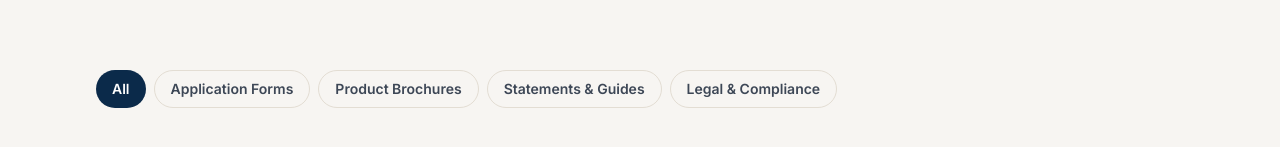
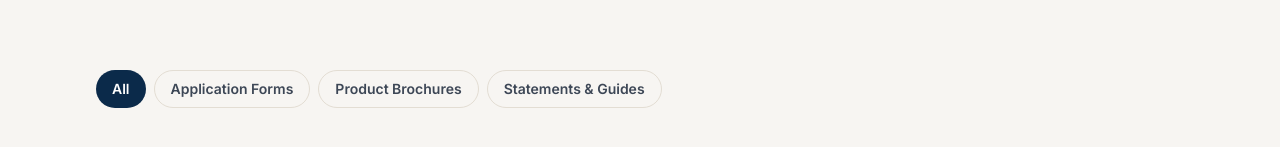
Before and after one commit to maximasprim/Bidii_Credit_V2, a React (Vite) app: page /downloads in a window 1280 px wide. Shown: the part 526-673 px from the top of the page. Built offline with nearby package versions, Linux system fonts and the light colour scheme.

Commit message:
legal scrapped off

```diff
--- a/src/pages/Downloads.tsx
+++ b/src/pages/Downloads.tsx
@@ -11,7 +11,7 @@ const categories: (DownloadCategory | "All")[] = [
   "Application Forms",
   "Product Brochures",
   "Statements & Guides",
-  "Legal & Compliance",
+  // "Legal & Compliance",
 ];
 
 export default function Downloads() {
```
